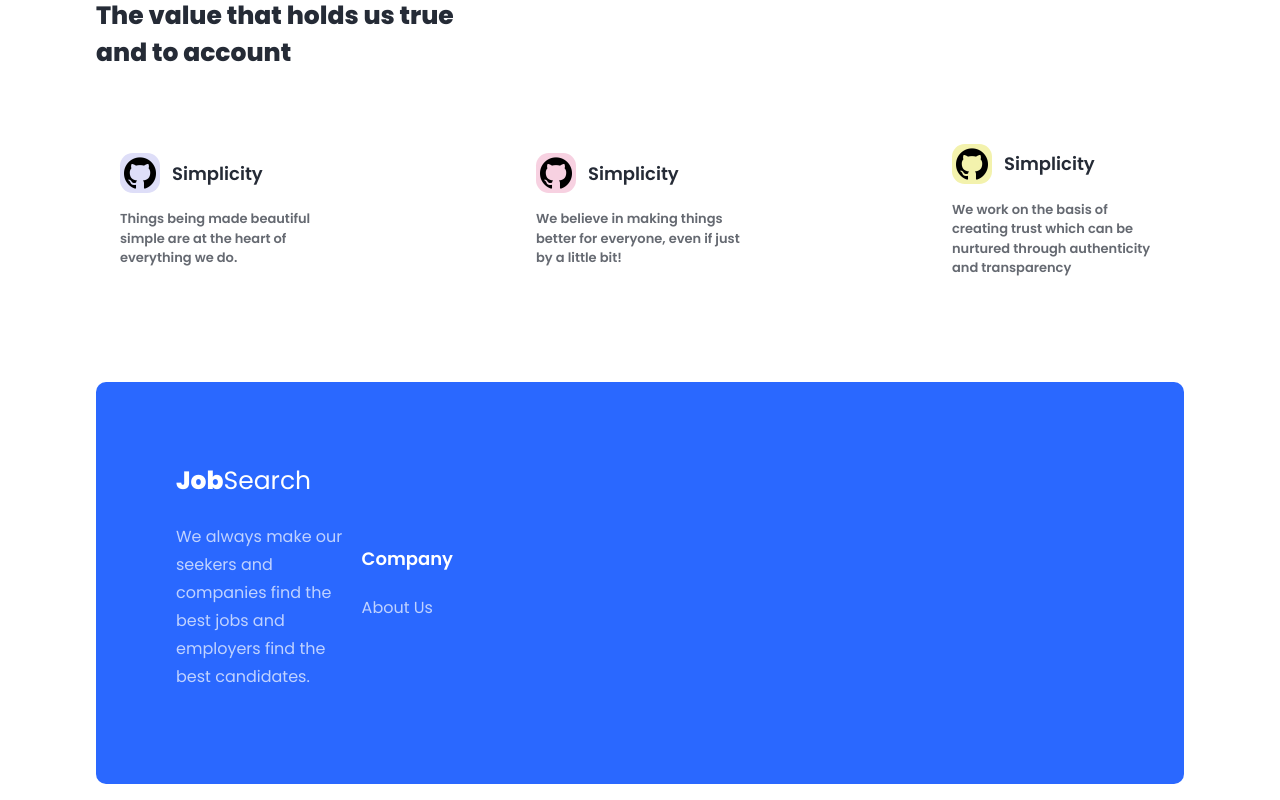
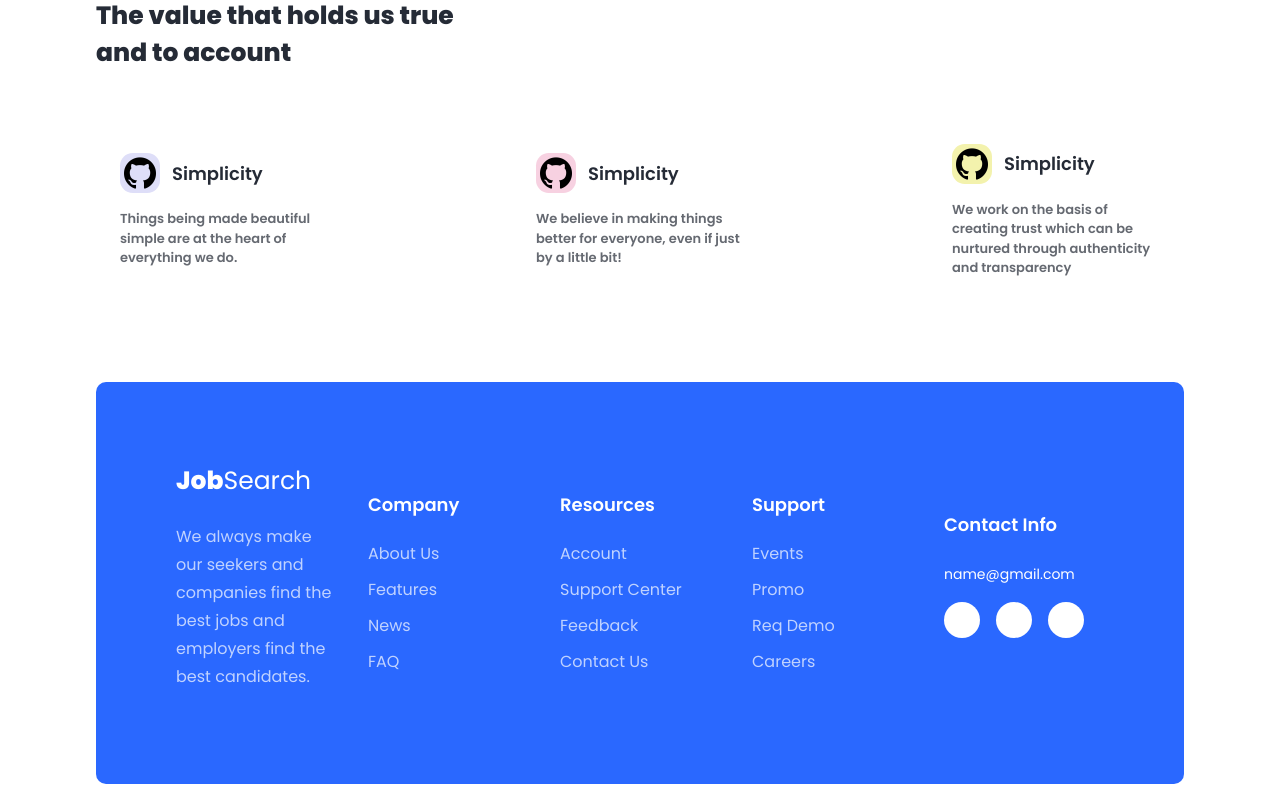
Before and after one commit to aid19/job-portal-react, a React app: page / in a window 1280 px wide. Shown: the part 1691-2491 px from the top of the page. Built offline with nearby package versions, Linux system fonts and the light colour scheme; the HTML template or start-up script is replaced by a standard one.

Commit message:
+ value, footer

```diff
--- a/src/Components/FooterDiv/Footer.jsx
+++ b/src/Components/FooterDiv/Footer.jsx
@@ -1,9 +1,12 @@
 // eslint-disable-next-line no-unused-vars
 import React from "react";
+import { AiFillInstagram } from "react-icons/ai";
+import { BsFacebook } from "react-icons/bs";
+import { AiOutlineTwitter } from "react-icons/ai";
 
 const Footer = () => {
   return (
-    <div className="footer p-[5rem] mb-4 bg-blueColor rounded-[10px] gap-[8] grid grid-cols-5 m-auto items-center justify-center">
+    <div className="footer p-[5rem] mb-4 bg-blueColor rounded-[10px] gap-8 grid grid-cols-5 m-auto items-center justify-center">
       <div>
         <div className="logoDiv">
           <h1 className="logo text-[25px] text-white pb-[1.5rem]">
@@ -20,6 +23,46 @@ const Footer = () => {
         </span>
         <div className="grid gap-3">
           <li className="text-white opacity-[.7] hover:opacity-[1]">About Us</li>
+          <li className="text-white opacity-[.7] hover:opacity-[1]">Features</li>
+          <li className="text-white opacity-[.7] hover:opacity-[1]">News</li>
+          <li className="text-white opacity-[.7] hover:opacity-[1]">FAQ</li>
+        </div>
+      </div>
+      <div className="grid">
+        <span className="divTitle text-[18px] font-semibold pb-[1.5rem] text-white">
+          Resources
+        </span>
+        <div className="grid gap-3">
+          <li className="text-white opacity-[.7] hover:opacity-[1]">Account </li>
+          <li className="text-white opacity-[.7] hover:opacity-[1]">Support Center</li>
+          <li className="text-white opacity-[.7] hover:opacity-[1]">Feedback</li>
+          <li className="text-white opacity-[.7] hover:opacity-[1]">Contact Us</li>
+        </div>
+      </div>
+      <div className="grid">
+        <span className="divTitle text-[18px] font-semibold pb-[1.5rem] text-white">
+          Support
+        </span>
+        <div className="grid gap-3">
+          <li className="text-white opacity-[.7] hover:opacity-[1]">Events</li>
+          <li className="text-white opacity-[.7] hover:opacity-[1]">Promo</li>
+          <li className="text-white opacity-[.7] hover:opacity-[1]">Req Demo</li>
+          <li className="text-white opacity-[.7] hover:opacity-[1]">Careers</li>
+        </div>
+      </div>
+      <div className="grid">
+        <span className="divTitle text-[18px] font-semibold pb-[1.5rem] text-white">
+          Contact Info
+        </span>
+        <div>
+          <small className="text-[14px] text-white">
+            name@gmail.com
+          </small>
+          <div className="icons flex gap-4 py-[1rem]">
+            <AiFillInstagram className="bg-white p-[18px] h-[35px] w-[35px] rounded-full  text-blueColor" />
+            <BsFacebook className="bg-white p-[18px] h-[35px] w-[35px] rounded-full icon text-blueColor" />
+            <AiOutlineTwitter className="bg-white p-[18px] h-[35px] w-[35px] rounded-full icon text-blueColor" />
+          </div>
         </div>
       </div>
     </div>
```
